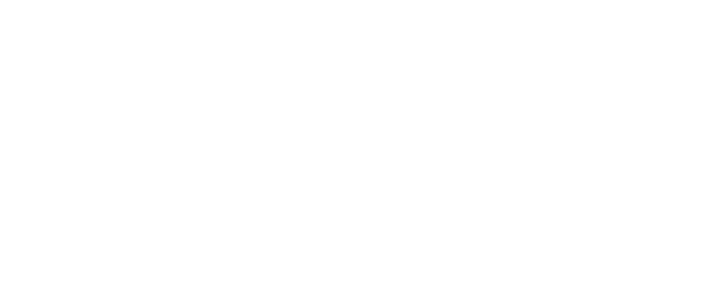
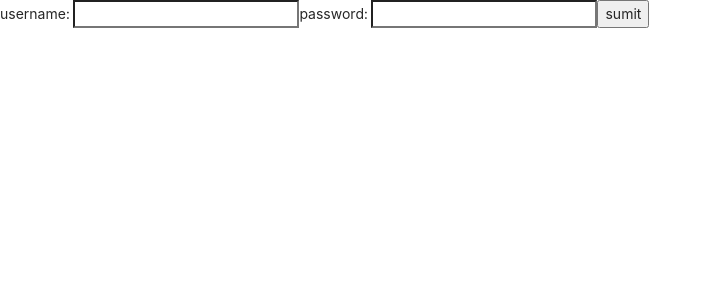
Before and after one commit to kenanimok/login_mern_client, a React (Create React App) app: page / in a window 1280 px wide. Shown: the top 300 px of the page, without its empty margins (0-711 px from the left). Built offline with nearby package versions, Linux system fonts and the light colour scheme.

Commit message:
fix login

```diff
--- a/package.json
+++ b/package.json
@@ -7,6 +7,7 @@
     "@testing-library/react": "^13.4.0",
     "@testing-library/user-event": "^13.5.0",
     "antd": "^4.24.2",
+    "axios": "^1.1.3",
     "react": "^18.2.0",
     "react-dom": "^18.2.0",
     "react-router-dom": "^6.4.3",
--- a/src/App.js
+++ b/src/App.js
@@ -1,7 +1,14 @@
-import logo from "./logo.svg";
+import { Routes, Route } from "react-router-dom";
+import Login from "./pages/login";
+import Admin from "./pages/adminpage/admin";
 
 function App() {
-  return <></>;
+  return (
+    <Routes>
+      <Route path="/" element={<Login />} />
+      <Route path="/admin" element={<Admin />} />
+    </Routes>
+  );
 }
 
 export default App;
--- a/src/index.js
+++ b/src/index.js
@@ -1,13 +1,16 @@
-import React from 'react';
-import ReactDOM from 'react-dom/client';
-import './index.css';
-import App from './App';
-import reportWebVitals from './reportWebVitals';
-
-const root = ReactDOM.createRoot(document.getElementById('root'));
+import React from "react";
+import ReactDOM from "react-dom/client";
+import "./index.css";
+import App from "./App";
+import reportWebVitals from "./reportWebVitals";
+import { BrowserRouter } from "react-router-dom";
+import "antd/dist/antd.min.css";
+const root = ReactDOM.createRoot(document.getElementById("root"));
 root.render(
   <React.StrictMode>
-    <App />
+    <BrowserRouter>
+      <App />
+    </BrowserRouter>
   </React.StrictMode>
 );
 
--- /dev/null
+++ b/src/pages/adminpage/admin.js
@@ -0,0 +1,7 @@
+import React from "react";
+
+const Admin = () => {
+  return <div>admin</div>;
+};
+
+export default Admin;
--- a/src/pages/login.js
+++ b/src/pages/login.js
@@ -1,7 +1,42 @@
 import React from "react";
+import { useState } from "react";
+import axios from "axios";
+import { useNavigate } from "react-router-dom";
 
 const Login = () => {
-  return <div>login</div>;
+  const [user, setUser] = useState({
+    username: "",
+    password: "",
+  });
+  const navigate = useNavigate();
+
+  const handleSubmit = async (e) => {
+    e.preventDefault();
+    try {
+      const res = await axios.post("http://localhost:4000/api/login", user);
+      console.log(res);
+      navigate("/admin");
+    } catch (err) {
+      alert("err");
+    }
+  };
+
+  const handleChange = (e) => {
+    setUser({
+      ...user,
+      [e.target.name]: e.target.value,
+    });
+  };
+
+  return (
+    <>
+      <form onSubmit={handleSubmit}>
+        username: <input type="text" name="username" onChange={handleChange} />
+        password: <input type="text" name="password" onChange={handleChange} />
+        <button>sumit</button>
+      </form>
+    </>
+  );
 };
 
 export default Login;
```
Also changed, not shown: 1 other file (tests, documents, lock files or other folders).
